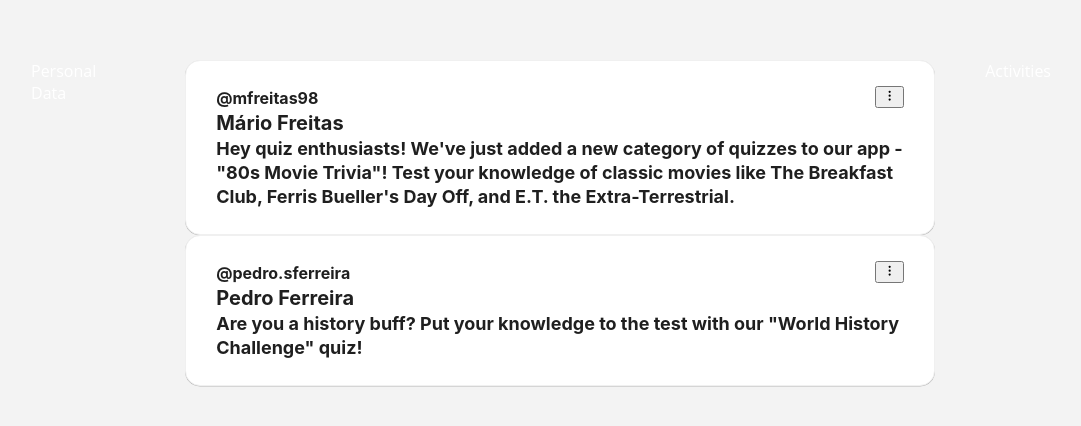
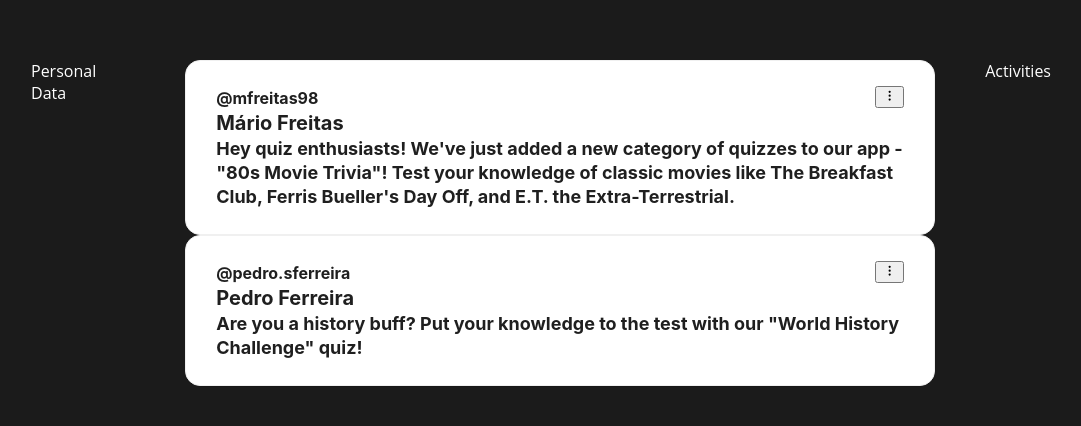
Before and after one commit to lfernandes00/quizz-app-fe, a Next.js app: page / in a window 1280 px wide. Shown: the part 110-536 px from the top of the page, without its empty margins (99-1180 px from the left). Built offline with nearby package versions, Linux system fonts and the light colour scheme.

Commit message:
Add dar themes colors

```diff
--- a/scss/variables.scss
+++ b/scss/variables.scss
@@ -1,5 +1,11 @@
 $font-family: "Open Sans", "Montserrat", -apple-system, sans-serif;
 
-$color-primary: #8a8eee;
+/* Light Theme */
+// $color-primary: #8a8eee;
+// $color-white: white;
+// $color-bg: #f3f3f3;
+
+/* Dark Theme */
+$color-primary: #444343;
 $color-white: white;
-$color-bg: #f3f3f3;
+$color-bg: #1b1b1b;
```
